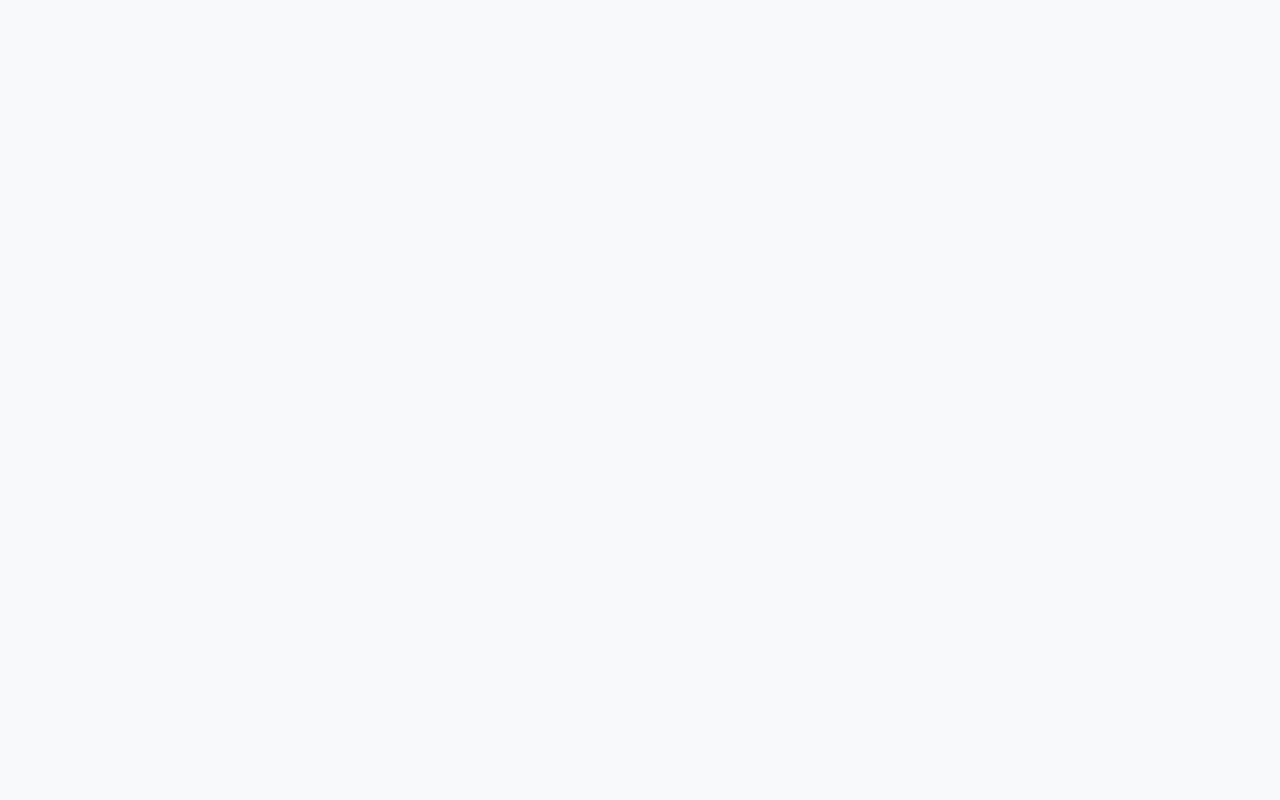
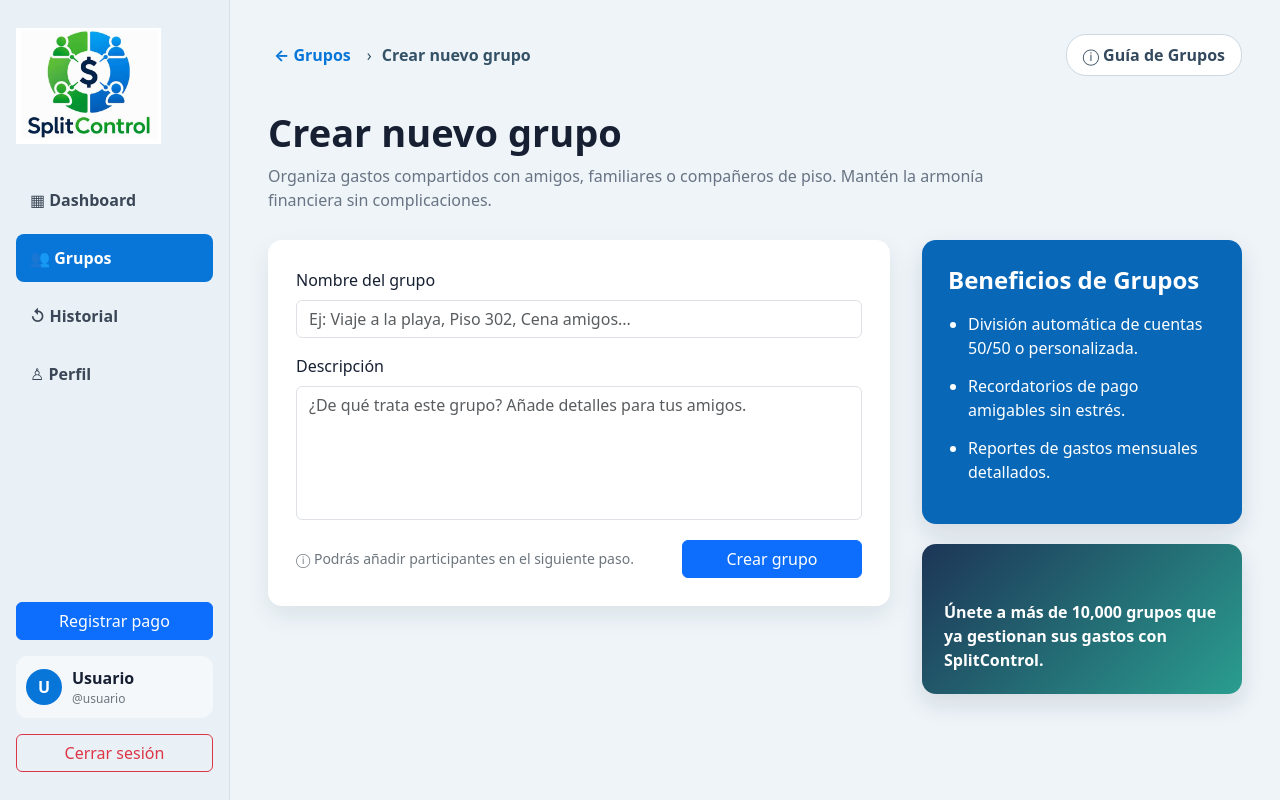
Before and after one commit to fernandogh02/splitcontrol, a React (Vite) app in the folder splitcontrol_frontend/: page /grupos/crear in a window 1280 px wide. Before the commit this address had no page. Built offline with nearby package versions, Linux system fonts and the light colour scheme.

Commit message:
Implementar acceso rapido a crear grupo

```diff
--- a/splitcontrol_frontend/src/App.css
+++ b/splitcontrol_frontend/src/App.css
@@ -358,3 +358,160 @@
     grid-template-columns: 1fr;
   }
 }
+
+.create-group-top {
+  display: flex;
+  align-items: center;
+  gap: 10px;
+  color: #345166;
+  margin-bottom: 34px;
+}
+
+.back-button {
+  border: none;
+  background: transparent;
+  color: #0876d8;
+  font-weight: 700;
+}
+
+.guide-button {
+  margin-left: auto;
+  border: 1px solid #ccd8e2;
+  background: white;
+  border-radius: 20px;
+  padding: 8px 16px;
+  color: #34495e;
+  font-weight: 600;
+}
+
+.create-group-header {
+  margin-bottom: 28px;
+}
+
+.create-group-header h1 {
+  font-size: 38px;
+  font-weight: 800;
+  margin: 0 0 8px;
+}
+
+.create-group-header p {
+  color: #687383;
+  max-width: 720px;
+}
+
+.create-group-grid {
+  display: grid;
+  grid-template-columns: minmax(420px, 680px) 320px;
+  gap: 32px;
+  align-items: start;
+}
+
+.create-group-card {
+  background: white;
+  border-radius: 14px;
+  padding: 28px;
+  box-shadow: 0 10px 24px rgba(17, 35, 56, 0.08);
+}
+
+.create-group-card textarea {
+  resize: none;
+}
+
+.create-group-footer {
+  display: flex;
+  justify-content: space-between;
+  align-items: center;
+  gap: 18px;
+  margin-top: 20px;
+}
+
+.create-group-footer small {
+  color: #6c757d;
+}
+
+.create-group-footer .btn {
+  min-width: 180px;
+}
+
+.benefits-column {
+  display: flex;
+  flex-direction: column;
+  gap: 20px;
+}
+
+.benefits-card {
+  background: #0867b6;
+  color: white;
+  border-radius: 14px;
+  padding: 26px;
+  box-shadow: 0 10px 24px rgba(17, 35, 56, 0.12);
+}
+
+.benefits-card h4 {
+  font-weight: 800;
+  margin-bottom: 18px;
+}
+
+.benefits-card ul {
+  margin: 0;
+  padding-left: 20px;
+}
+
+.benefits-card li {
+  margin-bottom: 14px;
+}
+
+.promo-card {
+  min-height: 150px;
+  border-radius: 14px;
+  padding: 22px;
+  color: white;
+  display: flex;
+  align-items: end;
+  background: linear-gradient(135deg, #1d3557, #2a9d8f);
+  box-shadow: 0 10px 24px rgba(17, 35, 56, 0.12);
+}
+
+.promo-card p {
+  font-weight: 700;
+  margin: 0;
+}
+
+@media (max-width: 900px) {
+  .create-group-grid {
+    grid-template-columns: 1fr;
+  }
+
+  .create-group-footer {
+    flex-direction: column;
+    align-items: stretch;
+  }
+
+  .guide-button {
+    margin-left: 0;
+  }
+}
+
+.empty-groups-card {
+  background: white;
+  border-radius: 12px;
+  padding: 26px;
+  text-align: center;
+  box-shadow: 0 8px 20px rgba(17, 35, 56, 0.06);
+}
+
+.empty-groups-card h5 {
+  font-weight: 800;
+  margin-bottom: 8px;
+}
+
+.empty-groups-card p {
+  color: #6c757d;
+  margin-bottom: 18px;
+}
+
+.empty-movements {
+  padding: 28px 20px;
+  color: #6c757d;
+  text-align: center;
+}
--- a/splitcontrol_frontend/src/App.jsx
+++ b/splitcontrol_frontend/src/App.jsx
@@ -2,6 +2,7 @@ import { BrowserRouter, Routes, Route, Navigate } from "react-router-dom";
 import Login from "./pages/Login";
 import Register from "./pages/Register";
 import Dashboard from "./pages/Dashboard";
+import CreateGroup from "./pages/CreateGroup";
 import "./App.css";
 
 function App() {
@@ -12,6 +13,7 @@ function App() {
         <Route path="/login" element={<Login />} />
         <Route path="/registro" element={<Register />} />
         <Route path="/dashboard" element={<Dashboard />} />
+        <Route path="/grupos/crear" element={<CreateGroup />} />
       </Routes>
     </BrowserRouter>
   );
--- /dev/null
+++ b/splitcontrol_frontend/src/pages/CreateGroup.jsx
@@ -0,0 +1,199 @@
+import { useState } from "react";
+import { useNavigate } from "react-router-dom";
+import logo from "../assets/splitcontrol-logo.png";
+
+function CreateGroup() {
+  const navigate = useNavigate();
+  const username = localStorage.getItem("username") || "usuario";
+  const displayName = username.charAt(0).toUpperCase() + username.slice(1);
+  const avatarLetter = username.charAt(0).toUpperCase();
+
+  const [formData, setFormData] = useState({
+    nombre: "",
+    descripcion: "",
+  });
+
+  const [mensaje, setMensaje] = useState("");
+
+  const handleChange = (e) => {
+    setFormData({
+      ...formData,
+      [e.target.name]: e.target.value,
+    });
+  };
+
+  const handleSubmit = (e) => {
+    e.preventDefault();
+
+    const nuevoGrupo = {
+      id: Date.now(),
+      nombre: formData.nombre,
+      descripcion: formData.descripcion,
+      fecha: new Date().toLocaleDateString(),
+    };
+
+    const gruposGuardados = JSON.parse(localStorage.getItem("grupos")) || [];
+
+    localStorage.setItem(
+      "grupos",
+      JSON.stringify([...gruposGuardados, nuevoGrupo])
+    );
+
+    setMensaje("Grupo creado correctamente.");
+
+    setFormData({
+      nombre: "",
+      descripcion: "",
+    });
+
+    setTimeout(() => {
+      navigate("/dashboard");
+    }, 1000);
+  };
+
+  const handleLogout = () => {
+    localStorage.removeItem("access");
+    localStorage.removeItem("refresh");
+    localStorage.removeItem("username");
+    navigate("/login");
+  };
+
+  return (
+    <div className="dashboard-layout">
+      <aside className="sidebar">
+        <div>
+          <div className="sidebar-logo">
+            <img src={logo} alt="SplitControl" />
+          </div>
+
+          <nav className="sidebar-menu">
+            <button
+              className="sidebar-link"
+              onClick={() => navigate("/dashboard")}
+            >
+              ▦ Dashboard
+            </button>
+
+            <button className="sidebar-link active">👥 Grupos</button>
+            <button className="sidebar-link">↺ Historial</button>
+            <button className="sidebar-link">♙ Perfil</button>
+          </nav>
+        </div>
+
+        <div className="sidebar-bottom">
+          <button className="btn btn-primary w-100 mb-3">Registrar pago</button>
+
+          <div className="user-box">
+  <div className="avatar">{avatarLetter}</div>
+
+                 <div>
+                 <strong>{displayName}</strong>
+                 <small>@{username}</small>
+                </div>
+            </div>
+
+          <button
+            className="btn btn-outline-danger w-100 mt-3"
+            onClick={handleLogout}
+          >
+            Cerrar sesión
+          </button>
+        </div>
+      </aside>
+
+      <main className="dashboard-main">
+        <div className="create-group-top">
+          <button
+            className="back-button"
+            onClick={() => navigate("/dashboard")}
+          >
+            ← Grupos
+          </button>
+
+          <span>›</span>
+
+          <strong>Crear nuevo grupo</strong>
+
+          <button className="guide-button">ⓘ Guía de Grupos</button>
+        </div>
+
+        <header className="create-group-header">
+          <h1>Crear nuevo grupo</h1>
+          <p>
+            Organiza gastos compartidos con amigos, familiares o compañeros de
+            piso. Mantén la armonía financiera sin complicaciones.
+          </p>
+        </header>
+
+        <section className="create-group-grid">
+          <div className="create-group-card">
+            {mensaje && (
+              <div className="alert alert-success text-center" role="alert">
+                {mensaje}
+              </div>
+            )}
+
+            <form onSubmit={handleSubmit}>
+              <div className="mb-3">
+                <label className="form-label">Nombre del grupo</label>
+                <input
+                  type="text"
+                  name="nombre"
+                  className="form-control"
+                  placeholder="Ej: Viaje a la playa, Piso 302, Cena amigos..."
+                  value={formData.nombre}
+                  onChange={handleChange}
+                  required
+                />
+              </div>
+
+              <div className="mb-3">
+                <label className="form-label">Descripción</label>
+                <textarea
+                  name="descripcion"
+                  className="form-control"
+                  rows="5"
+                  placeholder="¿De qué trata este grupo? Añade detalles para tus amigos."
+                  value={formData.descripcion}
+                  onChange={handleChange}
+                  required
+                ></textarea>
+              </div>
+
+              <div className="create-group-footer">
+                <small>
+                  ⓘ Podrás añadir participantes en el siguiente paso.
+                </small>
+
+                <button type="submit" className="btn btn-primary">
+                  Crear grupo
+                </button>
+              </div>
+            </form>
+          </div>
+
+          <aside className="benefits-column">
+            <div className="benefits-card">
+              <h4>Beneficios de Grupos</h4>
+
+              <ul>
+                <li>División automática de cuentas 50/50 o personalizada.</li>
+                <li>Recordatorios de pago amigables sin estrés.</li>
+                <li>Reportes de gastos mensuales detallados.</li>
+              </ul>
+            </div>
+
+            <div className="promo-card">
+              <p>
+                Únete a más de 10,000 grupos que ya gestionan sus gastos con
+                SplitControl.
+              </p>
+            </div>
+          </aside>
+        </section>
+      </main>
+    </div>
+  );
+}
+
+export default CreateGroup;
--- a/splitcontrol_frontend/src/pages/Dashboard.jsx
+++ b/splitcontrol_frontend/src/pages/Dashboard.jsx
@@ -1,13 +1,29 @@
+import { useEffect, useState } from "react";
 import { useNavigate } from "react-router-dom";
 import logo from "../assets/splitcontrol-logo.png";
 
 function Dashboard() {
   const navigate = useNavigate();
+  const [grupos, setGrupos] = useState([]);
+
+  const username = localStorage.getItem("username") || "usuario";
+  const displayName = username.charAt(0).toUpperCase() + username.slice(1);
+  const avatarLetter = username.charAt(0).toUpperCase();
+
+  useEffect(() => {
+    const gruposGuardados = JSON.parse(localStorage.getItem("grupos")) || [];
+    setGrupos(gruposGuardados);
+  }, []);
 
   const handleLogout = () => {
     localStorage.removeItem("access");
     localStorage.removeItem("refresh");
+    localStorage.removeItem("username");
     navigate("/login");
+  };
+
+  const goToCreateGroup = () => {
+    navigate("/grupos/crear");
   };
 
   return (
@@ -20,20 +36,27 @@ function Dashboard() {
 
           <nav className="sidebar-menu">
             <button className="sidebar-link active">▦ Dashboard</button>
-            <button className="sidebar-link">👥 Grupos</button>
+
+            <button className="sidebar-link" onClick={goToCreateGroup}>
+              👥 Grupos
+            </button>
+
             <button className="sidebar-link">↺ Historial</button>
             <button className="sidebar-link">♙ Perfil</button>
           </nav>
         </div>
 
         <div className="sidebar-bottom">
-          <button className="btn btn-primary w-100 mb-3">Registrar pago</button>
+          <button className="btn btn-primary w-100 mb-3">
+            Registrar pago
+          </button>
 
           <div className="user-box">
-            <div className="avatar">C</div>
+            <div className="avatar">{avatarLetter}</div>
+
             <div>
-              <strong>Carlita</strong>
-              <small>@carlita</small>
+              <strong>{displayName}</strong>
+              <small>@{username}</small>
             </div>
           </div>
 
@@ -50,7 +73,9 @@ function Dashboard() {
         <header className="dashboard-header">
           <div>
             <h1>Panel General</h1>
-            <p>Hola Carlita, aquí tienes un resumen de tus cuentas hoy.</p>
+            <p>
+              Hola {displayName}, aquí tienes un resumen de tus cuentas hoy.
+            </p>
           </div>
 
           <div className="header-actions">
@@ -62,70 +87,81 @@ function Dashboard() {
         <section className="summary-grid">
           <div className="summary-card debt">
             <div className="summary-icon red">▣</div>
+
             <div>
               <span>Debes a otros</span>
-              <h2>€1,240.50</h2>
-              <p>Repartido en 4 grupos diferentes</p>
+              <h2>€0.00</h2>
+              <p>Sin deudas registradas por ahora</p>
             </div>
           </div>
 
           <div className="summary-card income">
             <div className="summary-icon green">▣</div>
+
             <div>
               <span>Te deben</span>
-              <h2>€856.20</h2>
-              <p>Pendiente de cobro de 8 personas</p>
+              <h2>€0.00</h2>
+              <p>Sin cobros pendientes por ahora</p>
             </div>
           </div>
         </section>
 
         <section className="quick-actions">
-          <button className="btn btn-primary">👥 Crear grupo</button>
-          <button className="btn btn-primary">💳 Registrar gasto</button>
-          <button className="btn btn-success">💵 Registrar pago</button>
+          <button className="btn btn-primary" onClick={goToCreateGroup}>
+            👥 Crear grupo
+          </button>
+
+          <button className="btn btn-primary">
+            💳 Registrar gasto
+          </button>
+
+          <button className="btn btn-success">
+            💵 Registrar pago
+          </button>
         </section>
 
         <section className="dashboard-content">
           <div className="groups-section">
             <div className="section-title">
               <h3>Mis grupos</h3>
-              <button>Ver todos</button>
+
+              <button onClick={goToCreateGroup}>
+                Crear nuevo
+              </button>
             </div>
 
-            <div className="group-card">
-              <div className="group-image beach"></div>
-              <div className="group-info">
-                <strong>Viaje a la playa</strong>
-                <small>3 miembros · Hace 2h</small>
-                <span>Tú debes</span>
+            {grupos.length === 0 ? (
+              <div className="empty-groups-card">
+                <h5>No tienes grupos creados todavía</h5>
+                <p>
+                  Crea tu primer grupo para organizar gastos compartidos.
+                </p>
+
+                <button className="btn btn-primary" onClick={goToCreateGroup}>
+                  Crear grupo
+                </button>
               </div>
-              <strong className="amount negative">€45.00</strong>
-            </div>
+            ) : (
+              grupos.map((grupo) => (
+                <div className="group-card" key={grupo.id}>
+                  <div className="group-image beach"></div>
 
-            <div className="group-card">
-              <div className="group-image apartment"></div>
-              <div className="group-info">
-                <strong>Apartamento</strong>
-                <small>4 miembros · Hace 1d</small>
-                <span>Te deben</span>
-              </div>
-              <strong className="amount positive">€230.15</strong>
-            </div>
+                  <div className="group-info">
+                    <strong>{grupo.nombre}</strong>
+                    <small>Creado el {grupo.fecha}</small>
+                    <span>{grupo.descripcion}</span>
+                  </div>
 
-            <div className="group-card">
-              <div className="group-image dinner"></div>
-              <div className="group-info">
-                <strong>Cena Viernes</strong>
-                <small>6 miembros · Hace 3d</small>
-                <span>Saldado</span>
-              </div>
-              <strong className="amount neutral">€0.00</strong>
-            </div>
+                  <strong className="amount neutral">€0.00</strong>
+                </div>
+              ))
+            )}
           </div>
 
           <div className="movements-section">
             <div className="section-title">
               <h3>Últimos movimientos</h3>
+
               <button>Filtrar</button>
             </div>
 
@@ -137,48 +173,14 @@ function Dashboard() {
                 <span>Monto</span>
               </div>
 
-              <div className="movement-row">
-                <div>
-                  <strong>Compra Supermercado</strong>
-                  <small>Hoy, 14:30</small>
-                </div>
-                <span>Marta</span>
-                <span className="tag">Apartamento</span>
-                <strong className="negative">€84.20</strong>
-              </div>
-
-              <div className="movement-row">
-                <div>
-                  <strong>Cena Sushi</strong>
-                  <small>Ayer, 21:15</small>
-                </div>
-                <span>Tú</span>
-                <span className="tag">Cena Viernes</span>
-                <strong className="positive">€120.00</strong>
-              </div>
-
-              <div className="movement-row">
-                <div>
-                  <strong>Gasolina Viaje</strong>
-                  <small>12 Oct, 10:00</small>
-                </div>
-                <span>Carlos</span>
-                <span className="tag">Viaje a la playa</span>
-                <strong className="negative">€65.00</strong>
-              </div>
-
-              <div className="movement-row">
-                <div>
-                  <strong>Internet Septiembre</strong>
-                  <small>10 Oct, 09:00</small>
-                </div>
-                <span>Tú</span>
-                <span className="tag">Apartamento</span>
-                <strong className="positive">€40.00</strong>
+              <div className="empty-movements">
+                Todavía no existen movimientos registrados.
               </div>
             </div>
 
-            <button className="history-link">Ver historial completo</button>
+            <button className="history-link">
+              Ver historial completo
+            </button>
           </div>
         </section>
       </main>
--- a/splitcontrol_frontend/src/pages/Login.jsx
+++ b/splitcontrol_frontend/src/pages/Login.jsx
@@ -35,6 +35,7 @@ function Login() {
 
       localStorage.setItem("access", response.data.access);
       localStorage.setItem("refresh", response.data.refresh);
+      localStorage.setItem("username", formData.username);
 
       setMensaje("Inicio de sesión correcto.");
 
```
